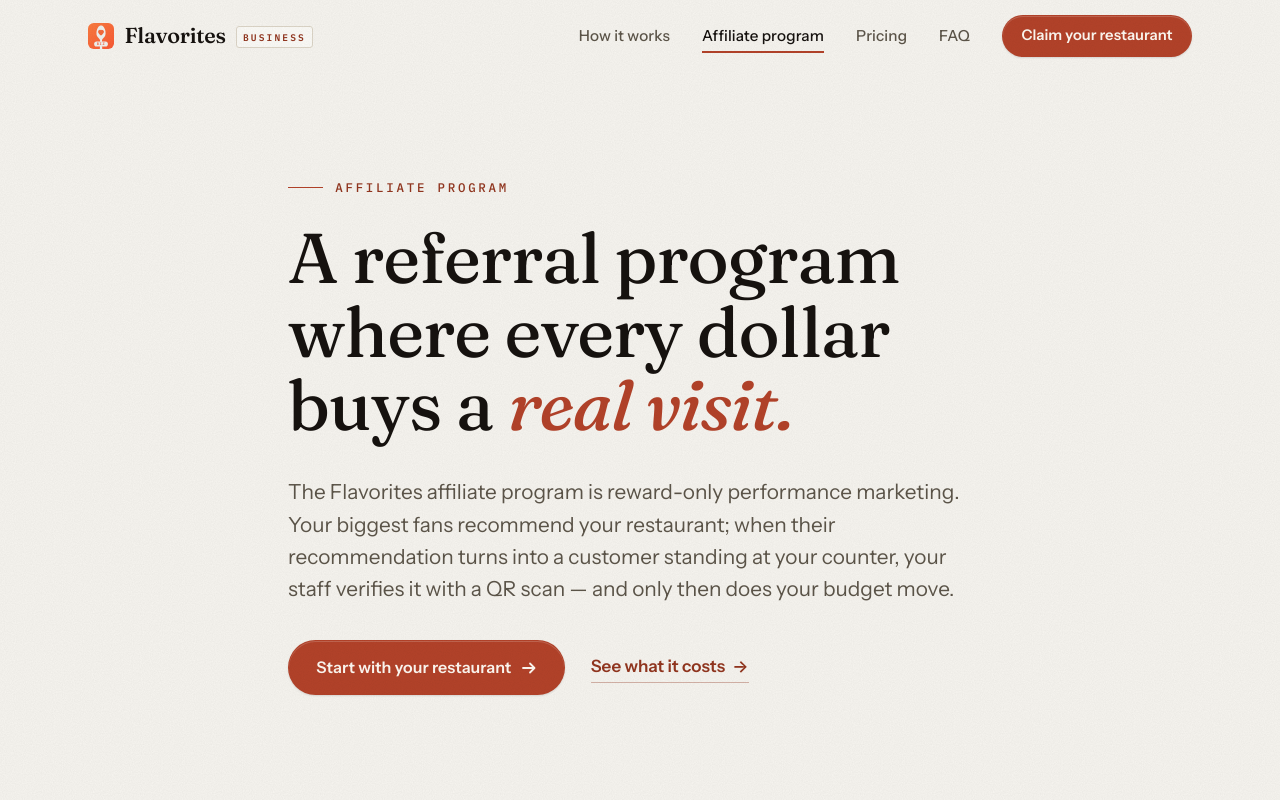
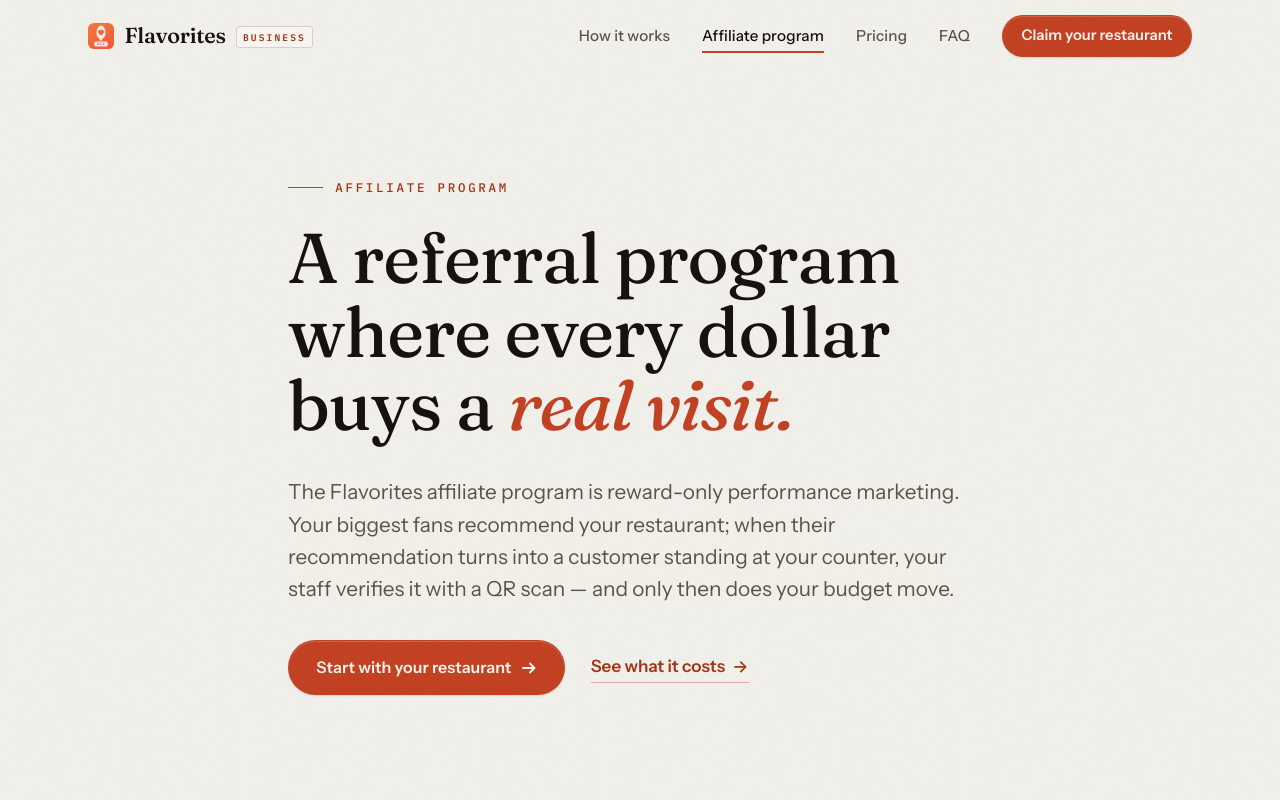
Before and after one commit to donowop/flavorites-business-site, a plain HTML site: page affiliate-program/index.html in a window 1280 px wide. Shown: the top 800 px of the page. Drawn offline with Linux system fonts and the light colour scheme.

Commit message:
End spoon handle above BIZ pill; match site orange to logo
- Spoon polygon clipped so the handle stops clear of the BIZ badge - no
  overlap between glyph and pill.
- Site accent palette re-derived from the actual logo colors: terra #FA5C36
  (logo primary), deep #C74424 and ink #A6371A same-hue darkened for AA
  contrast. OG image updated to match.

Co-Authored-By: Claude Fable 5 <noreply@anthropic.com>

```diff
--- a/affiliate-program/index.html
+++ b/affiliate-program/index.html
@@ -40,7 +40,7 @@
   <header class="site-header">
     <div class="container">
       <a class="brand" href="/">
-        <svg width="26" height="26" viewBox="0 0 64 64" aria-hidden="true"><defs><linearGradient id="fbz-bg" x1="10" y1="4" x2="56" y2="62" gradientUnits="userSpaceOnUse"><stop stop-color="#FB793F"/><stop offset="1" stop-color="#FA5C36"/></linearGradient><clipPath id="fbz-tile"><rect width="64" height="64" rx="14"/></clipPath></defs><g clip-path="url(#fbz-tile)"><rect width="64" height="64" fill="url(#fbz-bg)"/><path fill="#F1F2EF" d="M31.4 6.2 33.2 6.3 35.4 7.0 37.0 8.1 38.9 10.2 40.4 12.8 42.0 16.6 42.9 20.3 43.2 23.3 43.2 27.1 42.2 31.5 40.4 34.5 35.7 39.6 35.1 40.6 34.5 42.4 34.3 44.1 34.2 49.0 35.0 62.4 34.9 64.0 29.1 63.9 29.9 49.4 29.9 44.5 29.6 42.4 28.7 40.0 24.3 35.3 22.5 32.6 21.7 30.8 21.1 28.9 20.8 25.6 20.9 22.6 21.4 19.3 22.5 15.4 23.6 12.8 25.7 9.5 27.2 8.0 29.1 6.8 31.3 6.2Z"/><path fill="#F66B3C" d="M28.5 16.9 30.2 16.9 31.3 17.4 32.0 18.1 34.0 16.9 35.9 17.0 38.0 18.2 39.0 19.9 39.2 22.0 38.2 24.8 34.7 28.8 32.2 30.7 31.7 30.7 30.2 29.5 27.5 26.9 25.8 24.7 25.0 22.7 24.9 20.8 25.7 18.7 26.8 17.7 28.5 17.0Z"/><rect x="15" y="45.5" width="34" height="12.5" rx="6.25" fill="#F1F2EF"/><text x="32" y="55" text-anchor="middle" font-family="&#39;IBM Plex Mono&#39;, ui-monospace, Menlo, monospace" font-weight="700" font-size="9" letter-spacing="1.5" fill="#FA5C36">BIZ</text></g></svg>
+        <svg width="26" height="26" viewBox="0 0 64 64" aria-hidden="true"><defs><linearGradient id="fbz-bg" x1="10" y1="4" x2="56" y2="62" gradientUnits="userSpaceOnUse"><stop stop-color="#FB793F"/><stop offset="1" stop-color="#FA5C36"/></linearGradient><clipPath id="fbz-tile"><rect width="64" height="64" rx="14"/></clipPath></defs><g clip-path="url(#fbz-tile)"><rect width="64" height="64" fill="url(#fbz-bg)"/><path fill="#F1F2EF" d="M31.4 6.2 33.2 6.3 35.4 7.0 37.0 8.1 38.9 10.2 40.5 12.8 42.0 16.6 42.9 20.3 43.2 23.2 43.2 27.1 42.2 31.5 40.4 34.5 35.7 39.6 35.1 40.6 34.5 42.4 34.4 43.0 29.7 43.0 29.6 42.4 28.6 40.0 24.4 35.3 22.5 32.6 21.7 30.8 21.1 28.9 20.8 25.6 20.9 22.6 21.4 19.3 22.5 15.4 23.6 12.8 25.7 9.5 27.2 8.0 29.1 6.8 31.3 6.2Z"/><path fill="#F66B3C" d="M28.5 16.9 30.2 16.9 31.3 17.4 32.0 18.1 34.0 16.9 35.9 17.0 38.0 18.2 39.0 19.9 39.2 22.0 38.2 24.8 34.7 28.8 32.2 30.7 31.7 30.7 30.2 29.5 27.5 26.9 25.8 24.7 25.0 22.7 24.9 20.8 25.7 18.7 26.8 17.7 28.5 17.0Z"/><rect x="15" y="45.5" width="34" height="12.5" rx="6.25" fill="#F1F2EF"/><text x="32" y="55" text-anchor="middle" font-family="&#39;IBM Plex Mono&#39;, ui-monospace, Menlo, monospace" font-weight="700" font-size="9" letter-spacing="1.5" fill="#FA5C36">BIZ</text></g></svg>
         Flavorites <span class="brand-badge">Business</span>
       </a>
       <nav class="site-nav" aria-label="Main">
@@ -166,7 +166,7 @@
       <div class="footer-grid">
         <div class="footer-brand">
           <a class="brand" href="/">
-            <svg width="24" height="24" viewBox="0 0 64 64" aria-hidden="true"><g clip-path="url(#fbz-tile)"><rect width="64" height="64" fill="url(#fbz-bg)"/><path fill="#F1F2EF" d="M31.4 6.2 33.2 6.3 35.4 7.0 37.0 8.1 38.9 10.2 40.4 12.8 42.0 16.6 42.9 20.3 43.2 23.3 43.2 27.1 42.2 31.5 40.4 34.5 35.7 39.6 35.1 40.6 34.5 42.4 34.3 44.1 34.2 49.0 35.0 62.4 34.9 64.0 29.1 63.9 29.9 49.4 29.9 44.5 29.6 42.4 28.7 40.0 24.3 35.3 22.5 32.6 21.7 30.8 21.1 28.9 20.8 25.6 20.9 22.6 21.4 19.3 22.5 15.4 23.6 12.8 25.7 9.5 27.2 8.0 29.1 6.8 31.3 6.2Z"/><path fill="#F66B3C" d="M28.5 16.9 30.2 16.9 31.3 17.4 32.0 18.1 34.0 16.9 35.9 17.0 38.0 18.2 39.0 19.9 39.2 22.0 38.2 24.8 34.7 28.8 32.2 30.7 31.7 30.7 30.2 29.5 27.5 26.9 25.8 24.7 25.0 22.7 24.9 20.8 25.7 18.7 26.8 17.7 28.5 17.0Z"/><rect x="15" y="45.5" width="34" height="12.5" rx="6.25" fill="#F1F2EF"/><text x="32" y="55" text-anchor="middle" font-family="&#39;IBM Plex Mono&#39;, ui-monospace, Menlo, monospace" font-weight="700" font-size="9" letter-spacing="1.5" fill="#FA5C36">BIZ</text></g></svg>
+            <svg width="24" height="24" viewBox="0 0 64 64" aria-hidden="true"><g clip-path="url(#fbz-tile)"><rect width="64" height="64" fill="url(#fbz-bg)"/><path fill="#F1F2EF" d="M31.4 6.2 33.2 6.3 35.4 7.0 37.0 8.1 38.9 10.2 40.5 12.8 42.0 16.6 42.9 20.3 43.2 23.2 43.2 27.1 42.2 31.5 40.4 34.5 35.7 39.6 35.1 40.6 34.5 42.4 34.4 43.0 29.7 43.0 29.6 42.4 28.6 40.0 24.4 35.3 22.5 32.6 21.7 30.8 21.1 28.9 20.8 25.6 20.9 22.6 21.4 19.3 22.5 15.4 23.6 12.8 25.7 9.5 27.2 8.0 29.1 6.8 31.3 6.2Z"/><path fill="#F66B3C" d="M28.5 16.9 30.2 16.9 31.3 17.4 32.0 18.1 34.0 16.9 35.9 17.0 38.0 18.2 39.0 19.9 39.2 22.0 38.2 24.8 34.7 28.8 32.2 30.7 31.7 30.7 30.2 29.5 27.5 26.9 25.8 24.7 25.0 22.7 24.9 20.8 25.7 18.7 26.8 17.7 28.5 17.0Z"/><rect x="15" y="45.5" width="34" height="12.5" rx="6.25" fill="#F1F2EF"/><text x="32" y="55" text-anchor="middle" font-family="&#39;IBM Plex Mono&#39;, ui-monospace, Menlo, monospace" font-weight="700" font-size="9" letter-spacing="1.5" fill="#FA5C36">BIZ</text></g></svg>
             Flavorites <span class="brand-badge">Business</span>
           </a>
           <p>Reward-only performance marketing for restaurants. Claim your storefront, reward the fans who bring you verified customers, and pay only for visits — never clicks.</p>
--- a/styles.css
+++ b/styles.css
@@ -18,9 +18,9 @@
   --hairline: #e8e3d8;
 
   /* brand */
-  --terra: #e85d3d;
-  --terra-deep: #b4432a;
-  --terra-ink: #93361f;
+  --terra: #fa5c36;
+  --terra-deep: #c74424;
+  --terra-ink: #a6371a;
   --green: #17784a;
   --green-soft: #e5efe6;
 
@@ -1046,7 +1046,7 @@ details[open] .faq-icon::before, details[open] .faq-icon::after { background: va
   font-size: clamp(6rem, 18vw, 14rem);
   letter-spacing: 0.18em;
   color: transparent;
-  -webkit-text-stroke: 1.5px rgba(232, 93, 61, 0.16);
+  -webkit-text-stroke: 1.5px rgba(250, 92, 54, 0.16);
   pointer-events: none;
   white-space: nowrap;
 }
```
Also changed, not shown: 404.html (+1 -1 lines), claim/index.html (+2 -2 lines), faq/index.html (+2 -2 lines), how-it-works/index.html (+2 -2 lines), index.html (+2 -2 lines), pricing/index.html (+2 -2 lines), favicon.svg, og.png.
